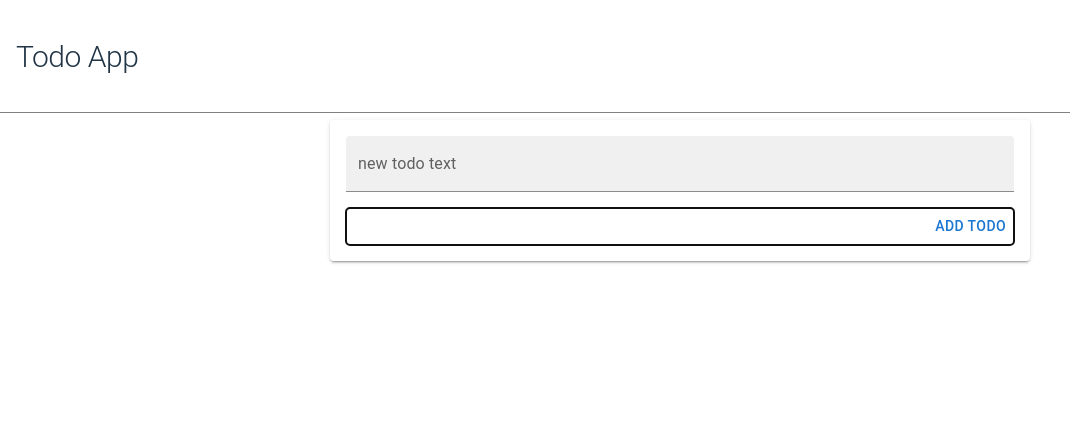
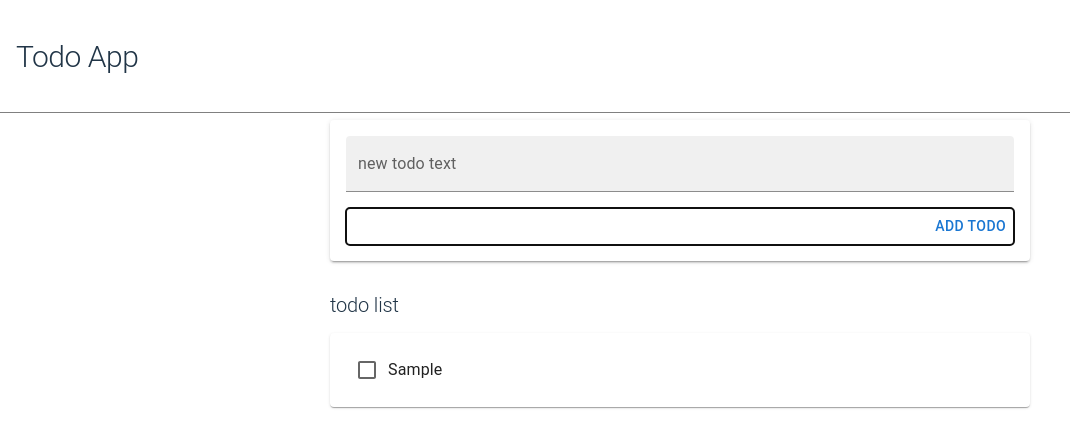
Before and after one commit to KMMThmurakami/rust_todo_public, a React (Vite) app in the folder todo-front/: page / in a window 1280 px wide. Both pictures are taken after typing "Sample" into the empty fields and a click on the button "ADD TODO". Shown: the top 448 px of the page, without its empty margins (0-1070 px from the left). Built offline with nearby package versions, Linux system fonts and the light colour scheme.

Commit message:
add TodoList

```diff
--- a/todo-front/src/App.tsx
+++ b/todo-front/src/App.tsx
@@ -1,9 +1,10 @@
 import { useState, FC } from "react";
 import "modern-css-reset";
 import { ThemeProvider, createTheme } from "@mui/material/styles";
-import { Box, Typography } from "@mui/material";
+import { Box, Stack, Typography } from "@mui/material";
 import { NewTodoPayload, Todo } from "./types/todo";
 import TodoForm from "./components/TodoForm";
+import TodoList from "./components/TodoList";
 
 const TodoApp: FC = () => {
   const [todos, setTodos] = useState<Todo[]>([]);
@@ -19,6 +20,20 @@ const TodoApp: FC = () => {
       },
       ...prev,
     ]);
+  };
+
+  const onUpdate = (updateTodo: Todo) => {
+    setTodos(
+      todos.map((todo) => {
+        if (todo.id === updateTodo.id) {
+          return {
+            ...todo,
+            ...updateTodo,
+          };
+        }
+        return todo;
+      }),
+    );
   };
 
   return (
@@ -47,11 +62,14 @@ const TodoApp: FC = () => {
           p: 5,
           mt: 10,
           width: "100%",
-          top: 0
+          top: 0,
         }}
       >
         <Box maxWidth={700} width="100%">
-          <TodoForm onSubmit={onSubmit}></TodoForm>
+          <Stack>
+            <TodoForm onSubmit={onSubmit}></TodoForm>
+            <TodoList todos={todos} onUpdate={onUpdate} />
+          </Stack>
         </Box>
       </Box>
     </>
--- a/todo-front/src/components/TodoForm.tsx
+++ b/todo-front/src/components/TodoForm.tsx
@@ -37,7 +37,7 @@ const TodoForm: FC<Props> = ({ onSubmit }) => {
             sx={{
               mt: 2,
               display: "flex",
-              justifyContent: "right"
+              justifyContent: "right",
             }}
           >
             add todo
--- /dev/null
+++ b/todo-front/src/components/TodoList.tsx
@@ -0,0 +1,38 @@
+import { FC } from "react";
+import type { Todo } from "../types/todo";
+import { Card, Checkbox, Stack, Typography } from "@mui/material";
+
+type Props = {
+  todos: Todo[];
+  onUpdate: (todo: Todo) => void;
+};
+
+const TodoList: FC<Props> = ({ todos, onUpdate }) => {
+  const handleCompleteCheckBox = (todo: Todo) => {
+    onUpdate({
+      ...todo,
+      completed: !todo.completed,
+    });
+  };
+
+  return (
+    <Stack spacing={2} sx={{ mt: 4 }}>
+      <Typography variant="h2">todo list</Typography>
+      <Stack spacing={2}>
+        {todos.map((todo) => (
+          <Card key={todo.id} sx={{ p: 2 }}>
+            <Stack direction="row" alignItems="center">
+              <Checkbox
+                checked={todo.completed}
+                onChange={() => handleCompleteCheckBox(todo)}
+              />
+              <Typography variant="body1">{todo.text}</Typography>
+            </Stack>
+          </Card>
+        ))}
+      </Stack>
+    </Stack>
+  );
+};
+
+export default TodoList;
```
